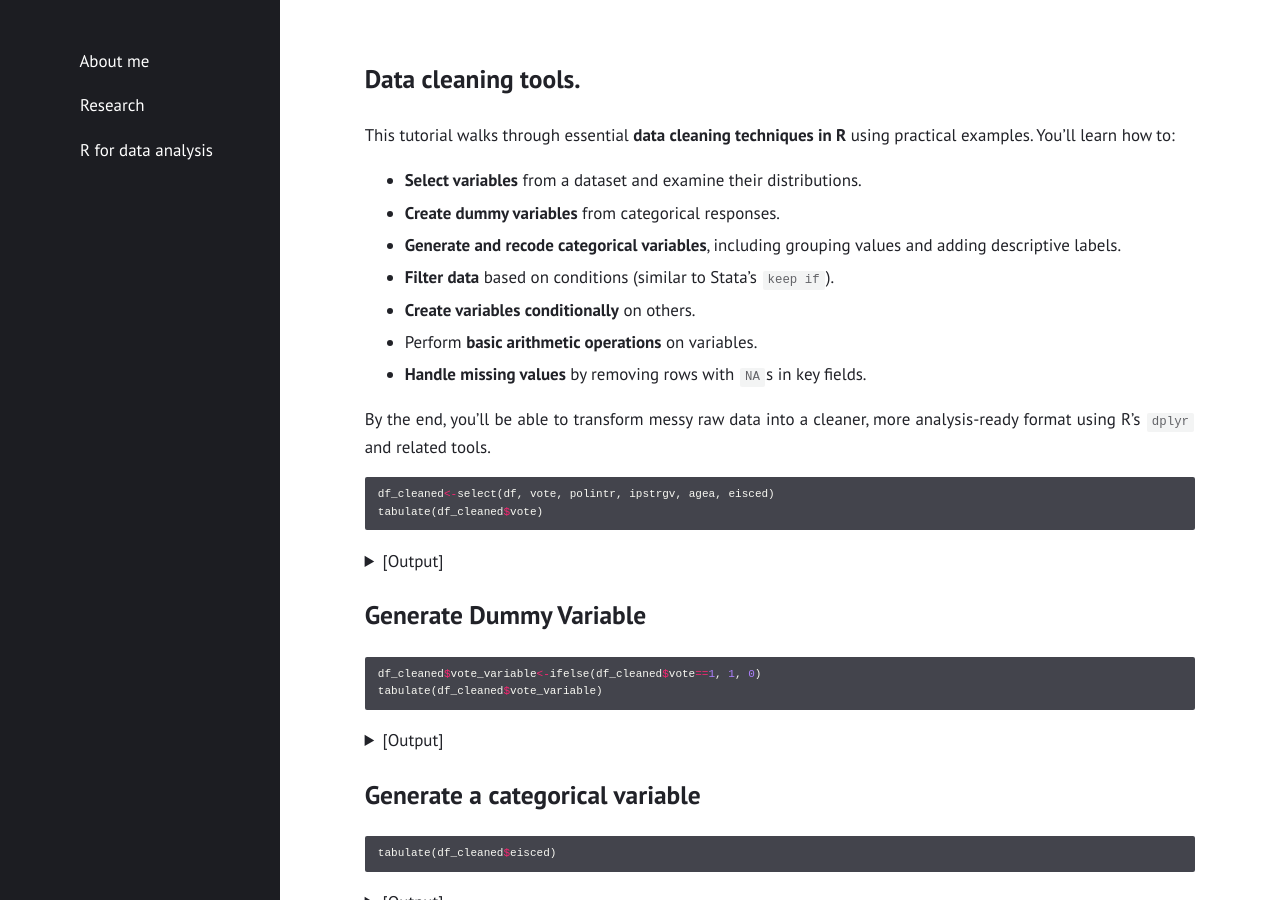
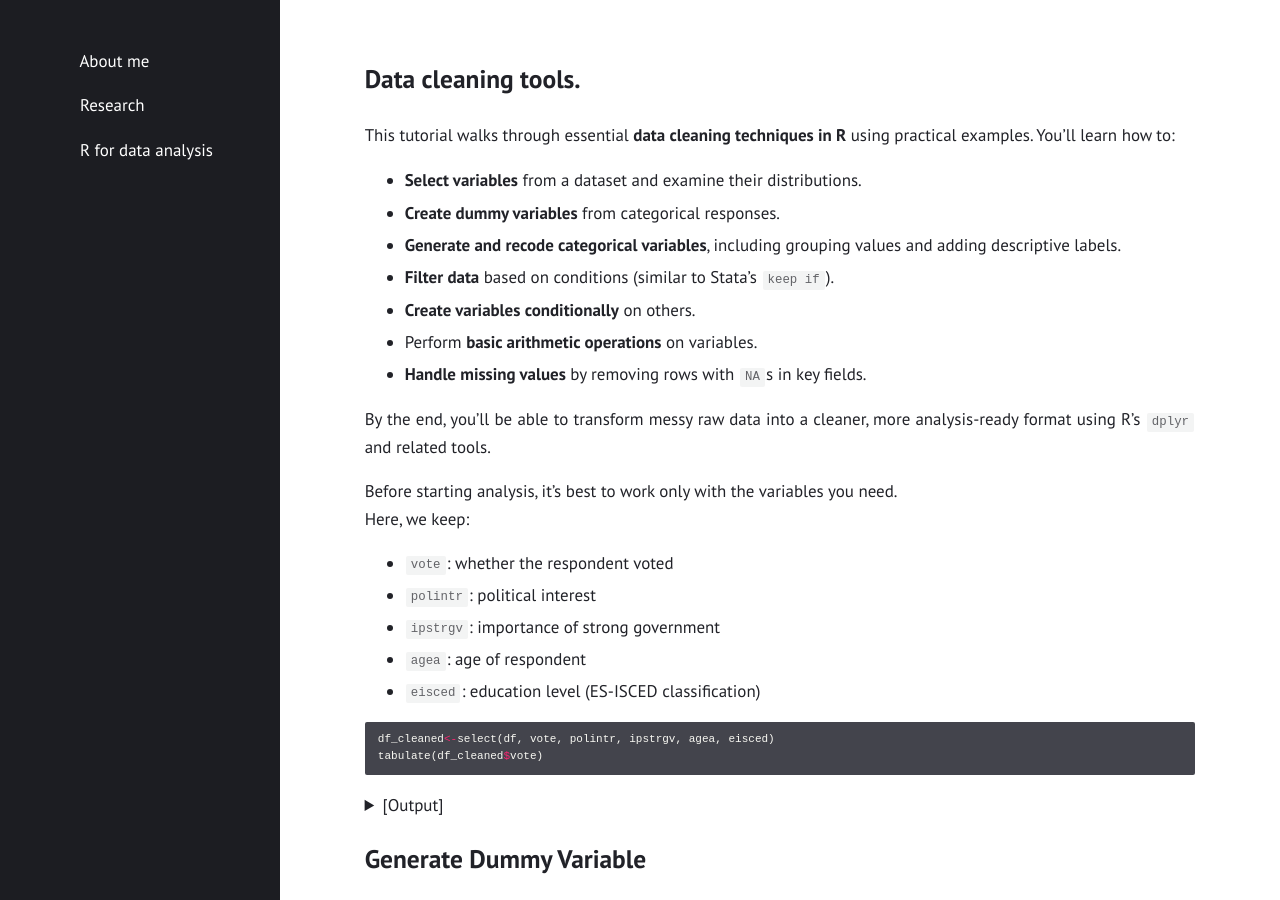
Before and after one commit to gubellom/gubellom.github.io, a Jekyll site: the page built from R files/Manipulation.md, in a window 1280 px wide and 900 px high. Built offline with Jekyll 4.4.1, drawn with Linux system fonts in a browser that asks for light colours.

Commit message:
Update Manipulation.md
Signed-off-by: Michele Gubello <62111923+gubellom@users.noreply.github.com>

````diff
--- a/R files/Manipulation.md
+++ b/R files/Manipulation.md
@@ -17,6 +17,15 @@ This tutorial walks through essential **data cleaning techniques in R** using pr
 - **Handle missing values** by removing rows with `NA`s in key fields.
 
 By the end, you’ll be able to transform messy raw data into a cleaner, more analysis-ready format using R’s `dplyr` and related tools.
+
+Before starting analysis, it’s best to work only with the variables you need.
+Here, we keep:
+
+- `vote`: whether the respondent voted
+- `polintr`: political interest
+- `ipstrgv`: importance of strong government
+- `agea`: age of respondent
+- `eisced`: education level (ES-ISCED classification)
 
 
 ```r
````
